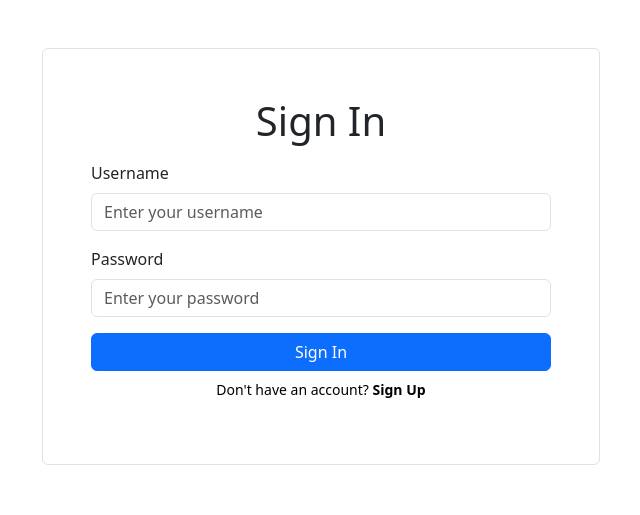
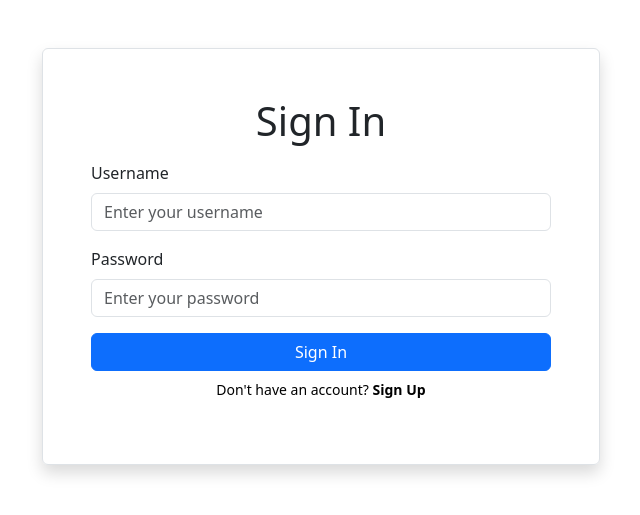
Before and after one commit to ilhye/Inappropriate-Image-Detection-Using-Faster-R-CNN, a Flask app: page / in a window 1280 px wide. Shown: the top 515 px of the page, without its empty margins (319-959 px from the left). Run offline with Flask 3, Linux system fonts and the light colour scheme; some libraries are stand-ins or nearby versions.

Commit message:
Add shadow

```diff
--- a/templates/index.html
+++ b/templates/index.html
@@ -3,7 +3,7 @@
 </div>
 
 {% extends "base.html" %} {% block main %}
-<div class="m-auto border rounded p-4 w-50 mt-5">
+<div class="m-auto border rounded p-4 w-50 mt-5 shadow">
   <h1 class="text-center mb-3">Content Moderation</h1>
 
   {% with messages = get_flashed_messages() %} {% if messages %}
--- a/templates/signIn.html
+++ b/templates/signIn.html
@@ -1,5 +1,5 @@
 {% extends 'base.html' %} {% block main %}
-<div class="m-auto border rounded p-5 w-50 mt-5">
+<div class="m-auto border rounded p-5 w-50 mt-5 shadow">
   <h1 class="text-center mb-3">Sign In</h1>
 
   {% with messages = get_flashed_messages() %} {% if messages %}
--- a/templates/signUp.html
+++ b/templates/signUp.html
@@ -1,5 +1,5 @@
 {% extends 'base.html' %} {% block main %}
-<div class="m-auto border rounded p-5 w-50 mt-5">
+<div class="m-auto border rounded p-5 w-50 mt-5 shadow">
   <h1 class="text-center mb-3">Sign Up</h1>
 
   {% with messages = get_flashed_messages() %} {% if messages %}
```
